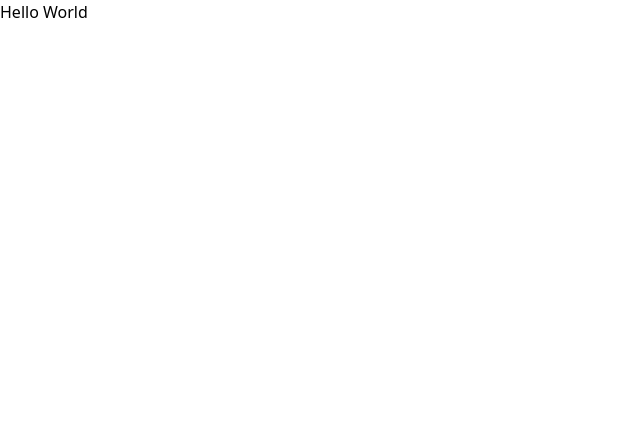
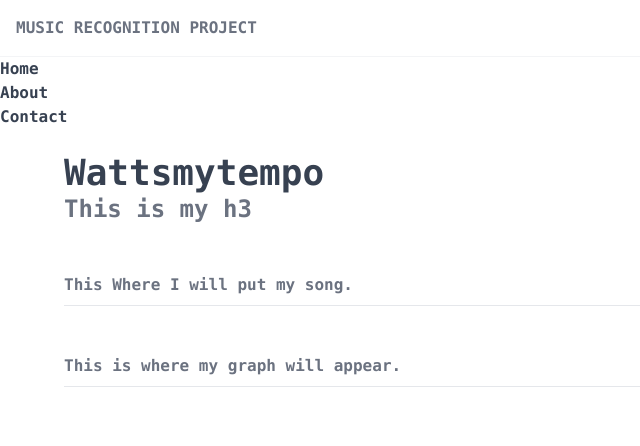
Before and after one commit to Gabrielparizet/music-recognition-project, a website: page index.html in a window 1280 px wide. Shown: the whole page, without its empty margins (0-640 px from the left). Drawn offline with Linux system fonts and the light colour scheme.

Commit message:
(build) Beginning of the layout.

```diff
--- a/index.html
+++ b/index.html
@@ -7,8 +7,52 @@
     <link rel="stylesheet" href="tailwind/output.css">
     <title>What's My Tempo</title>
 </head>
-<body>
-    <div class="flex flex-col">Hello World</div>
+<body class="text-gray-500 font-mono">
+    <div> <!-- Content wrapper -->
+        <div>
+            <nav>
+                <div>
+                    <h1 class="font-bold uppercase p-4 border-b border-gray-100">
+                        <a href="/">Music Recognition Project</a>
+                    </h1>
+                </div>
+                <ul>
+                    <li class="text-gray-700 font-bold" >
+                        <a href="#">
+                            <span>Home</span>
+                        </a>
+                    </li>
+                    <li class="text-gray-700 font-bold">
+                        <a href="#">
+                            <span>About</span>
+                        </a>
+                    </li>
+                    <li class="text-gray-700 font-bold">
+                        <a href="#">
+                            <span>Contact</span>
+                        </a>
+                    </li>
+                </ul>
+            </nav>
+        </div> <!-- End nav -->
+
+        <main class="px-16 py-6">
+            <header>
+                <h2 class="text-gray-700 text-4xl font-semibold">Wattsmytempo</h2>
+                <h3 class="text-2xl font-semibold">This is my h3</h3>
+            </header>
+
+            <div>
+                <h4 class="font-bold mt-12 pb-2 border-b border-gray-200">This Where I will put my song.</h4>
+                <div class="mt-8">
+                </div>
+                <h4 class="font-bold mt-12 pb-2 border-b border-gray-200">This is where my graph will appear.</h4>
+                <div class="mt-8">
+                </div>
+            </div>
+
+        </main>
+    </div>
 
 </body>
 </html>
```
Also changed, not shown: tailwind/output.css.
